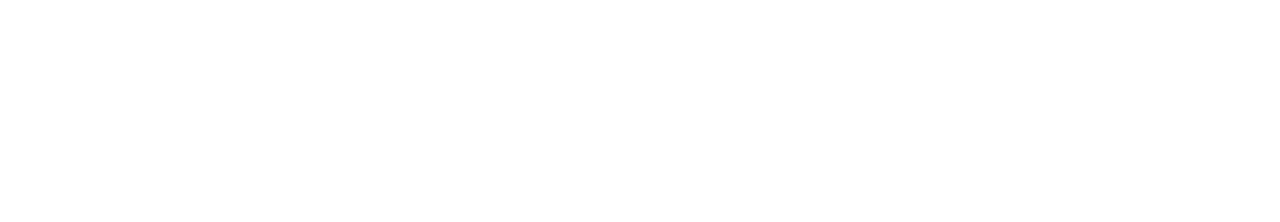
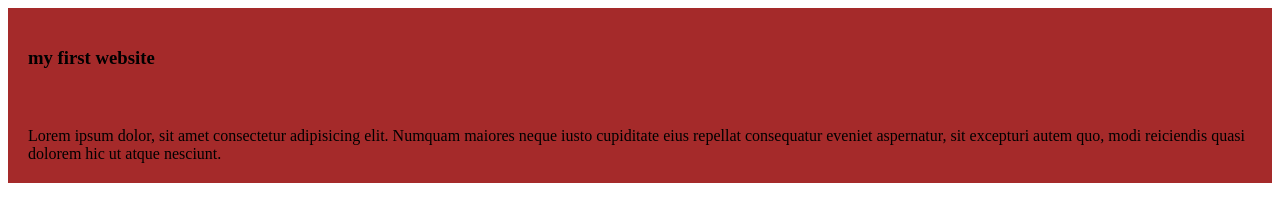
Before and after one commit to mjtowhid/my-frist-github-repo, a plain HTML site: page index.html in a window 1280 px wide. Drawn offline with Linux system fonts and the light colour scheme.

Commit message:
added the my blog

```diff
--- a/index.html
+++ b/index.html
@@ -4,8 +4,15 @@
     <meta charset="UTF-8">
     <meta name="viewport" content="width=device-width, initial-scale=1.0">
     <title>my first website</title>
+    <link rel="stylesheet" href="styles/blog.css">
 </head>
 <body>
+    <div>
+        <h3>my first website</h3>
+    </div>
+    <div>
+        Lorem ipsum dolor, sit amet consectetur adipisicing elit. Numquam maiores neque iusto cupiditate eius repellat consequatur eveniet aspernatur, sit excepturi autem quo, modi reiciendis quasi dolorem hic ut atque nesciunt.
+    </div>
 
 </body>
 </html>
--- /dev/null
+++ b/styles/blog.css
@@ -0,0 +1,4 @@
+div{
+background-color: brown ;
+padding: 20px;
+}
```
